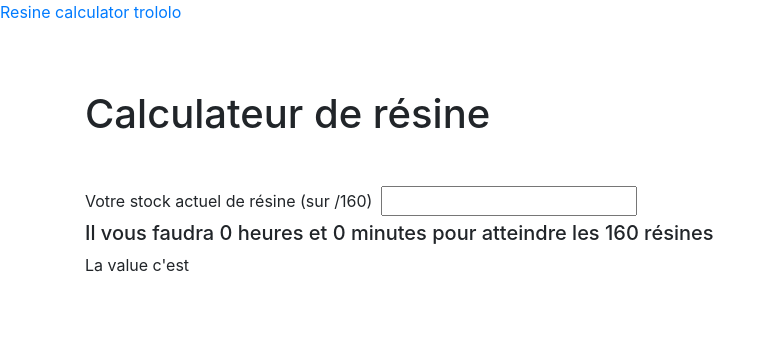
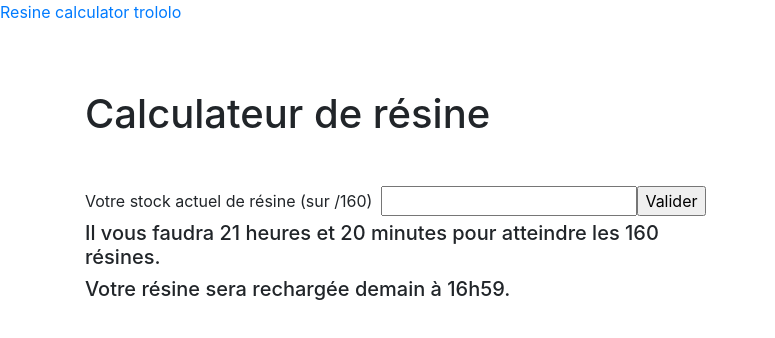
Before and after one commit to loic-jes/Genshin-resine-calculator, a React (Create React App) app: page / in a window 1280 px wide. Shown: the top 338 px of the page, without its empty margins (0-775 px from the left). Built offline with nearby package versions, Linux system fonts and the light colour scheme.

Commit message:
Calculator part 1 fonctionne

```diff
--- a/src/App.js
+++ b/src/App.js
@@ -1,8 +1,5 @@
 import './App.css';
 import 'bootstrap/dist/css/bootstrap.min.css';
-import { ResinCalculator } from './component';
-// import {ResinCalculatorProvider} from './component/calculator/ResinCalculatorContext'
-import { TestDuContext } from './component/essaiscontext/TestContext'
 import { ContextProvider } from './component/essaiscontext/Context'
 import { Header, Main } from './component/index'
 import { BrowserRouter as Router } from "react-router-dom";
--- a/src/component/Header.js
+++ b/src/component/Header.js
@@ -1,5 +1,5 @@
 import React from 'react'
-import { Navbar, Container, Nav, NavDropdown, Button } from "react-bootstrap";
+// import { Navbar, Container, Nav, NavDropdown, Button } from "react-bootstrap";
 import { Link } from "react-router-dom";
 
 
--- a/src/component/calculator/BlocInitialInput.js
+++ b/src/component/calculator/BlocInitialInput.js
@@ -1,4 +1,6 @@
 import React, { Component } from 'react';
+// import { Formik, Form, Field, ErrorMessage } from "formik";
+// import * as Yup from 'yup';
 
 
 class BlocInitialInput extends Component {
@@ -9,22 +11,83 @@ class BlocInitialInput extends Component {
 
     }
 
+/**
+ * Vérifie qu'on a bien tapé un chiffre au bon format : 0 <= x < 160, puis met à jour le state de la page ResinCalculator
+ * @param {String} input Nombre
+ */
+    handleChange(e) {
 
-    handleChange(e) {
-        this.props.onValueChange(e.target.value);
-        console.log("Input : " + e.target.value)
+        if (!isNaN(e.target.value)) {
 
+            if (e.target.value > 160 || e.target.value < 0) {
+                alert("Le chiffre doit être compris entre 0 et 160");
+                this.props.onValueChange("");
+            } else {
+                this.props.onValueChange(e.target.value);
+            }
+
+        }
     }
+
+
     render() {
         const value = this.props.value;
 
+
+
         return (
+
+            <>
+
+            {/* <Formik
+              initialValues={{resin: {value}}}
+              validationSchema={Yup.object().shape({
+                resin: Yup.number()
+                  .min(0, "doit être compris entre 0 et 160")
+                  .max(160, "doit être compris entre 0 et 160"),
+
+              })}
+
+            >
+              {({ errors, isValid, dirty, touched }) => (
+                <>
+
+                  <Form className="col-6 offset-3">
+                    <div className="form-group pb-3">
+                      <label htmlFor="resin">Votre stock actuel de résine (sur /160)</label>
+                      <Field
+                        name="resin"
+                        type="number"
+                        className={
+                          "form-control" +
+                          (errors.resin && touched.resin ? " is-invalid" : "")
+                        }
+                        autoComplete="username"
+
+
+                      />
+                      <ErrorMessage
+                        name="resin"
+                        component="div"
+                        className="invalid-feedback position-absolute"
+                      />
+                    </div>
+
+
+                  </Form>
+                </>
+              )}
+            </Formik> */}
+
+
             <fieldset>
                 <label> Votre stock actuel de résine (sur /160) &nbsp; </label>
-                <input value={value} onChange={this.handleChange} type="password"/>
-                {/* <input type="submit" name="valider" value="Valider" id="validate" /> */}
+                <input value={value} onChange={this.handleChange} type="number"/>
+                <input type="submit" name="valider" value="Valider" id="validate" />
             </fieldset>
-        );
+
+            </>
+          );
     }
 }
 
--- a/src/component/calculator/BlocInitialOutput.js
+++ b/src/component/calculator/BlocInitialOutput.js
@@ -1,26 +1,290 @@
 import React, { Component } from 'react';
-import {amountOfHours, amountOfTime} from "./Calculator"
 
 class BlocInitialOutput extends Component {
 
+    constructor(props) {
+        super(props);
+
+        this.state = {
+
+          amountOfHours : 0,
+          amountOfTime : 0,
+          resinNeeded : 0,
+          realTimedays : 0,
+          expr : "",
+          realTimeDate: 0,
+          realTimehours: 0,
+          realTimeminutes: 0,
+          realTimedays: 0,
+        }
+
+        this.missingResinToTime = this.missingResinToTime.bind(this);
+        this.essaiMiteux = this.essaiMiteux.bind(this);
+        this.essaiMiteux2 = this.essaiMiteux2.bind(this);
+        this.renderPartUn = this.renderPartUn.bind(this);
+        this.getFullReloadRealTime = this.getFullReloadRealTime.bind(this);
+
+    }
 
 
-    render() {
+
+
+    missingResinToTime() {
+
+        let resinNeeded = 160-this.props.value;
+        let amountOfTime = resinNeeded*8;
+        let amountOfHours = 0;
+
+        while(amountOfTime >= 60) {
+            amountOfTime -= 60;
+            amountOfHours++
+
+        }
+
+
+        // this.essaiMiteux();
+
+        const partUn = this.renderPartUn(amountOfHours,amountOfTime);
+        // <RenderPartDeux hours={amountOfHours} minutes={amountOfTime} />
+
+        // this.renderPartDeux(amountOfHours,amountOfTime);
+        const partDeux = this.getFullReloadRealTime(amountOfHours,amountOfTime);
+
+
 
 
         return (
             <div>
 
-      <h5> Il vous faudra {amountOfHours} heures et {amountOfTime} minutes pour atteindre les 160 résines </h5>
+            {partUn}
+            {partDeux}
+
+            </div>
+        )
 
 
-      <h5 id="estimatedTime"></h5>
 
 
-                La value c'est {this.props.value}
+
+    }
+
+    renderPartUn(hours, minutes) {
+
+        console.log(`renderPartDeux = ${hours} heures et ${minutes} minutes`)
+
+        return (
+            <>
+            <h5> Il vous faudra {hours} heures et {minutes} minutes pour atteindre les 160 résines. </h5>
+            </>
+        )
+    }
+
+
+
+     getFullReloadRealTime(hours=0, minutes=0) {
+
+        let realTimeDate;
+        let realTimehours;
+        let realTimeminutes;
+        let realTimedays;
+
+        realTimeDate = new Date();             // Prend la date (heure / minute) actuelle
+
+        realTimedays = 0                       // Reset le nombre de jour a 0 pour éviter le relicat d'un précédent calcul
+        realTimehours = realTimeDate.getHours() + hours;      // ajoute le nombre d'heure estimé pour la recharge à l'heure actuelle
+        realTimeminutes = realTimeDate.getMinutes() + minutes; // ajoute le nombre de minutes estimé pour la recharge  à l'heure actuelle
+
+
+
+    while (realTimeminutes >= 60) {      // Si l'ajout fait déborder le nombre de minutes au dessus de 60
+
+    realTimeminutes -= 60;
+    realTimehours++
+    }
+
+    while (realTimehours >= 24) { // Si l'ajout fait déborder le nombre d'heures au dessus de 24
+
+    realTimehours -= 24;
+    realTimedays++  // Si on a débordé, on est sensé arriver le lendemain
+    }
+
+
+    let expr = `${realTimehours}h${realTimeminutes}`
+
+    if (realTimehours < 10 && realTimeminutes < 10) {
+        expr = `0${realTimehours}h0${realTimeminutes}`      // Ajoute des 0 pour éviter des chiffres comme "2h4" pour "02h04"
+    } else if (realTimehours < 10) {
+        expr = `0${realTimehours}h${realTimeminutes}`
+    } else if (realTimeminutes < 10) {
+        expr = `${realTimehours}h0${realTimeminutes}`
+    }
+
+    console.log(`getfullreloadtime : expr = ${expr}` )
+
+
+
+    return (<h5>Votre résine sera rechargée {realTimedays === 1 && <span> demain </span>}
+        à {expr}.</h5>);
+
+
+
+
+
+}
+    essaiMiteux() {
+
+        console.log("trololo")
+
+}
+    essaiMiteux2() {
+
+        return (<>trololo</>)
+}
+
+
+    render() {
+
+        return (
+            <div>
+
+            {this.missingResinToTime()}
+
+            {/* <p>Trololo du {this.essaiMiteux2()}</p> */}
+
+
             </div>
         );
     }
 }
 
 export {BlocInitialOutput};
+
+
+
+
+// //______________________________________________________________________
+// import React, { Component } from 'react';
+
+// class BlocInitialOutput extends Component {
+
+
+//     amountOfHours = 0
+//     amountOfTime = 0
+//     resinNeeded = 0
+//     realTimedays = 0
+//     expr = "";
+//     realTimeDate;
+//     realTimehours;
+//     realTimeminutes;
+//     realTimedays;
+
+
+// /**
+//  * Calcule le nombre de résine manquant (total possible - nombre de résine passé en argument),
+//  * puis converti ce nombre en minutes, et ensuite en heures/minutes
+//  * @param {Number} input nombre de résine actuel
+//  */
+
+//     missingResinToTime() {
+
+//             this.resinNeeded = 160 - this.props.value;
+//             this.amountOfTime = (this.resinNeeded * 8); // amountOfTime = en minutes
+//             this.convertToHours(this.amountOfTime)
+
+//     }
+
+// /**
+//  * Prends l'amountOfTime en minutes et le convertit en heures + minutes
+//  * via une boucle while simple (remainder = minutes)
+//  * @param {Number} amountOfTime Passé par la fonction missingResinToTime()
+//  */
+//     convertToHours(amountOfTime) {
+
+//     while (amountOfTime >= 60) {
+
+//         this.amountOfTime -= 60;
+//         this.amountOfHours++
+//     }
+
+
+//     this.expr = this.getFullReloadRealTime(this.amountOfHours, this.amountOfTime); // force la fonction getFullReloadRealTime pour avoir un realTimeDay a jour avant la prochaine condition
+
+//     this.amountOfHours = 0;     // Reset pour de nouveaux calculs
+// }
+
+// /**
+//  * Convertir le temps de recharge estimée en heure réelle.
+//  * Pour cela, prend le temps actuel (heure/minute), et y ajoute :
+//  * @param {Number} input1 le nombre d'heures estimé pour la recharge
+//  * @param {Number} input2 le nombre de minutes estimé pour la recharge
+//  * Ensuite, via des boucles, lisse les chiffres pour qu'ils soient corrects.
+//  */
+//     getFullReloadRealTime(input1=0, input2=0) {
+//         this.realTimeDate = new Date();             // Prend la date (heure / minute) actuelle
+
+//         this.realTimedays = 0                       // Reset le nombre de jour a 0 pour éviter le relicat d'un précédent calcul
+//         this.realTimehours = this.realTimeDate.getHours() + input1;      // ajoute le nombre d'heure estimé pour la recharge à l'heure actuelle
+//         this.realTimeminutes = this.realTimeDate.getMinutes() + input2; // ajoute le nombre de minutes estimé pour la recharge  à l'heure actuelle
+
+
+
+//     while (this.realTimeminutes >= 60) {      // Si l'ajout fait déborder le nombre de minutes au dessus de 60
+
+//     this.realTimeminutes -= 60;
+//     this.realTimehours++
+//     }
+
+//     while (this.realTimehours >= 24) { // Si l'ajout fait déborder le nombre d'heures au dessus de 24
+
+//     this.realTimehours -= 24;
+//     this.realTimedays++  // Si on a débordé, on est sensé arriver le lendemain
+//     }
+
+
+//     if (this.realTimehours < 10 && this.realTimeminutes < 10) {
+//         this.expr = '0{this.realTimehours}h0{this.realTimeminutes}'      // Ajoute des 0 pour éviter des chiffres comme "2h4" pour "02h04"
+//     } else if (this.realTimehours < 10) {
+//         this.expr = '0{this.realTimehours}h{this.realTimeminutes}'
+//     } else if (this.realTimeminutes < 10) {
+//         this.expr = '{this.realTimehours}h0{this.realTimeminutes}'
+//     }
+
+//     return (this.expr);
+
+
+// }
+
+
+
+//     render() {
+
+
+
+
+
+
+//         return (
+//             <div>
+
+
+//             <h5>Votre résine sera rechargée {this.realTimedays === 1 && <span> demain </span>}
+//             à {this.expr} </h5>
+
+
+
+//       <h5> Il vous faudra {this.realTimedays === 1 && <span> {this.realTimedays} jour </span>}
+//        {this.amountOfHours} heures et {this.amountOfTime} minutes pour atteindre les 160 résines </h5>
+
+//        Essai : {this.expr}
+//        Essai 2 : {this.expr}
+
+
+
+
+//                 La value c'est {this.props.value}
+//             </div>
+//         );
+//     }
+// }
+
+// export {BlocInitialOutput};
--- a/src/component/essaiscontext/Context.js
+++ b/src/component/essaiscontext/Context.js
@@ -173,7 +173,7 @@ class ContextProvider extends React.Component {
     render() {
         const { children } = this.props;
         const { resin } = this.state;
-        const { setResinValue, setResin } = this;
+        const { setResin } = this;
 
         return (
             <Context.Provider value={{ resin, setResin }}>
```
Also changed, not shown: src/component/calculator/ResinCalculatorContext.js (+30 -11 lines), 1 other file (tests, documents, lock files or other folders).
